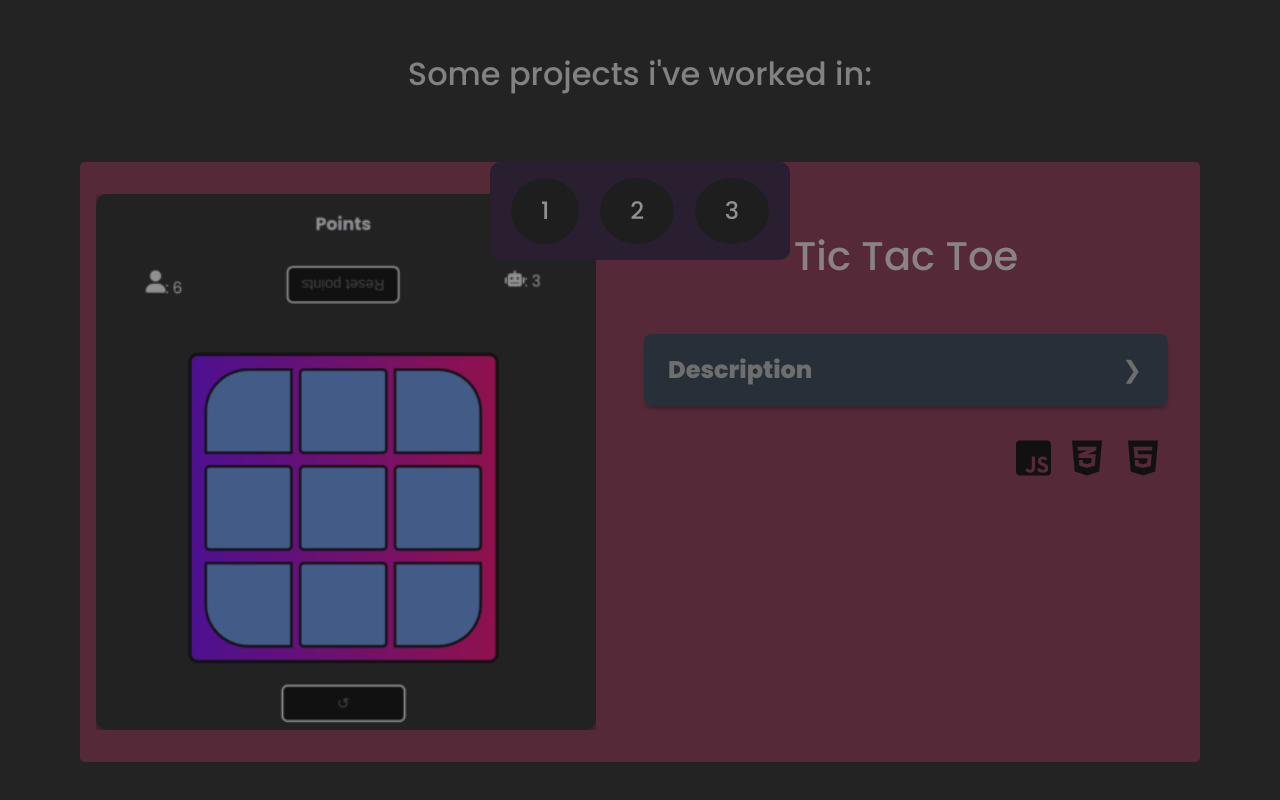
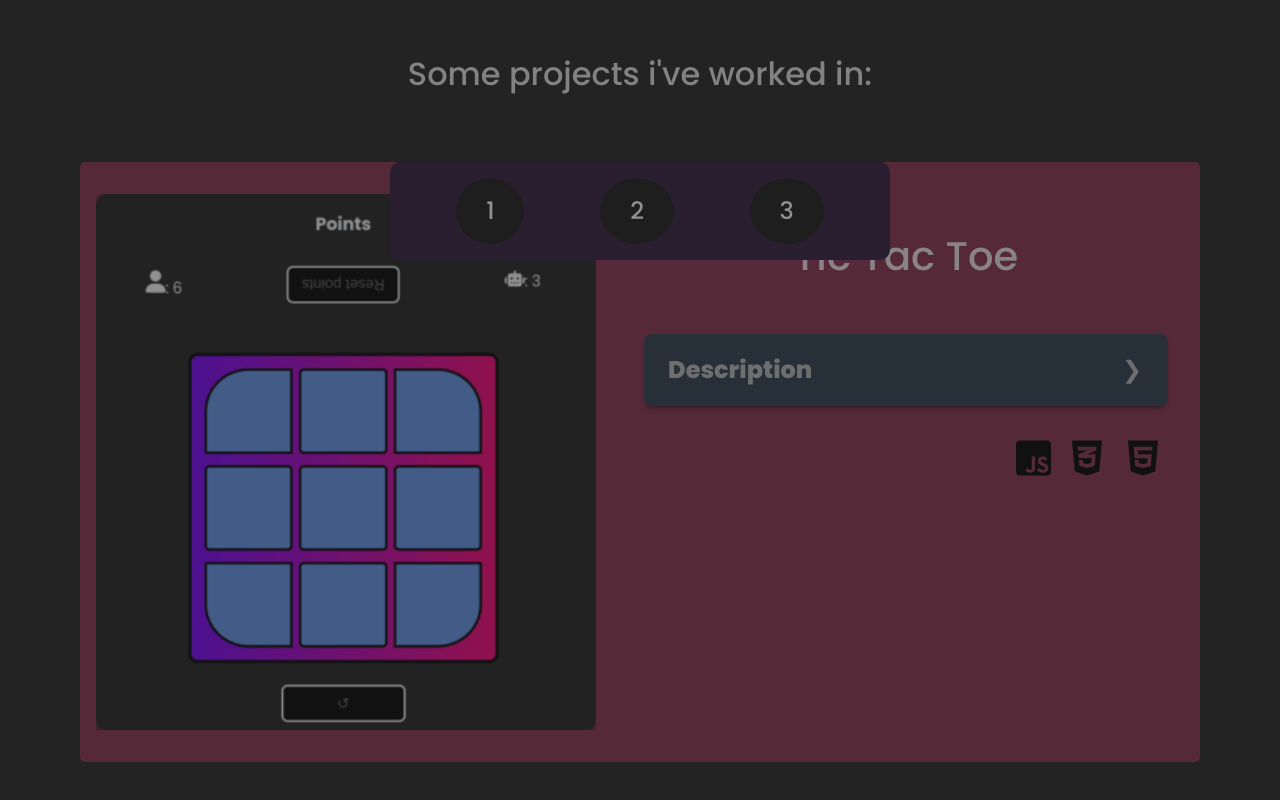
Before and after one commit to genaroibc/portfolio, a React (Vite) app: page / in a window 1280 px wide. Shown: the part 1978-2778 px from the top of the page. Built offline with nearby package versions, Linux system fonts and the light colour scheme.

Commit message:
fix: add gap to projects navbar

```diff
--- a/src/components/Projects.jsx
+++ b/src/components/Projects.jsx
@@ -23,9 +23,10 @@ const StNav = styled.nav`
 
   margin: auto;
   margin-top: 1rem;
+  gap: 0.6rem;
 
   width: 100%;
-  max-width: 300px;
+  max-width: 500px;
 
   position: sticky;
   bottom: 2vh;
```
